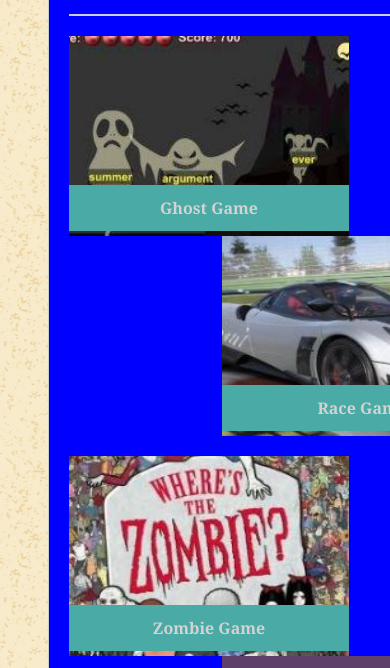
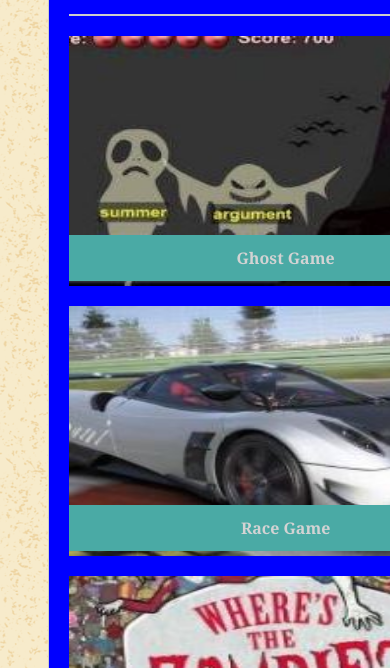
Before and after one commit to OverAndBeyondWeb/Responsive-Portfolio, a plain HTML site: page portfolio.html in a window 390 px wide. Shown: the part 176-844 px from the top of the page. Drawn offline with Linux system fonts and the light colour scheme.

Commit message:
all styles for max-width: 980px finished

```diff
--- a/assets/css/style.css
+++ b/assets/css/style.css
@@ -271,6 +271,16 @@ footer {
     .profile-pic {
         height: auto;
     }
+
+    .game {
+        float: none;
+        width: 100%;
+        height: 250px;
+    }
+
+    .game:nth-child(odd) {
+        margin-bottom: 20px;
+    }
 }
 
 @media screen and (max-width: 768px) {
```
